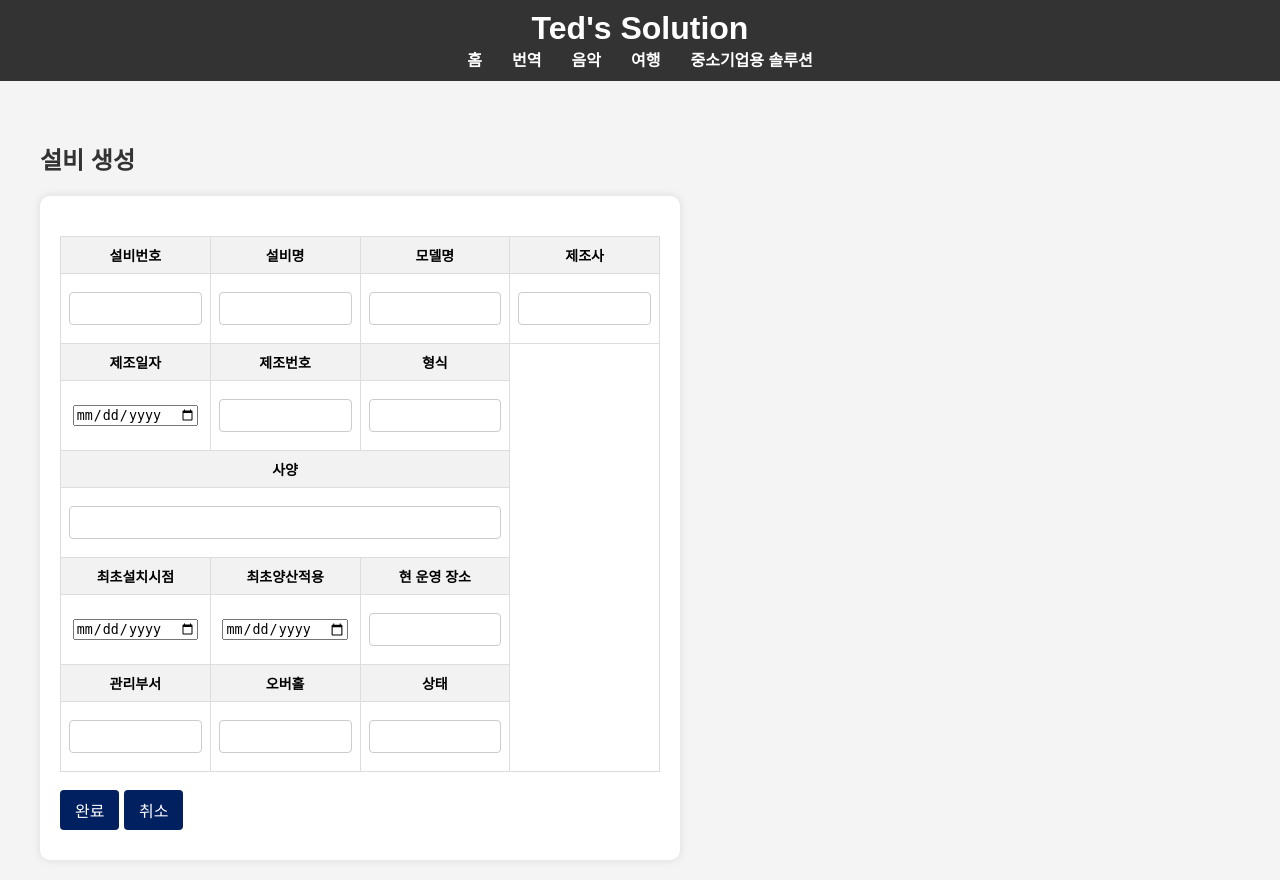
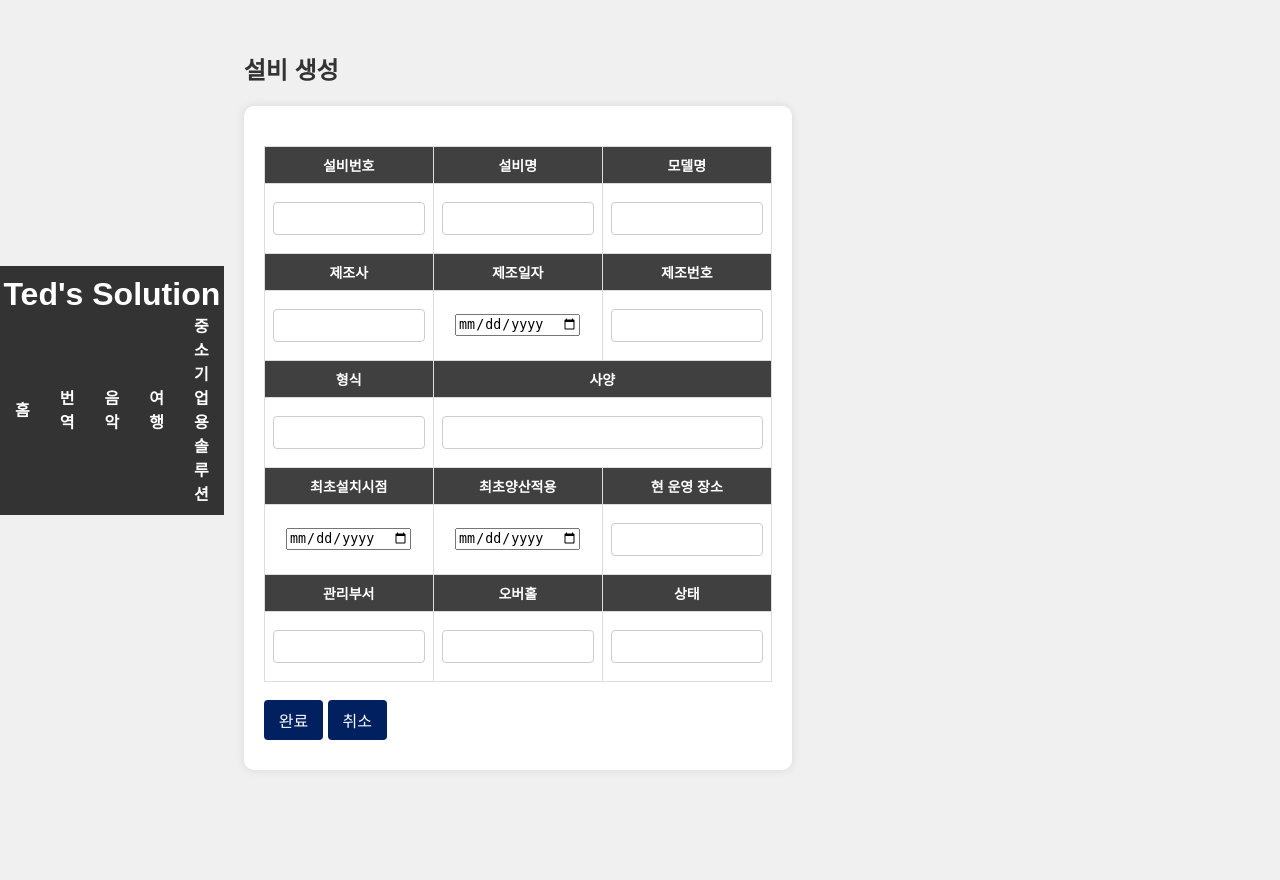
Before and after one commit to Ted19700128/midbizsolution, a Django app: page /equipment/create/ in a window 1280 px wide. After the commit the page ends 770 px from the top, so only its background shows below. Run offline with Django 5.2, Linux system fonts and the light colour scheme.

Commit message:
modify all pys

```diff
--- a/myapp/forms.py
+++ b/myapp/forms.py
@@ -6,7 +6,7 @@ from .models import Equipment
 class EquipmentForm(forms.ModelForm):
     class Meta:
         model = Equipment
-
+        fields = '__all__'
         fields = [
             'equipment_number', 'name', 'model_name', 'manufacturer', 'mfg_date', 'mfg_number', 'equipment_type', 'specs',
             'first_install', 'first_implement', 'current_operation_place', 'management_team', 'overhaul', 'current_status'
@@ -17,15 +17,15 @@ class EquipmentForm(forms.ModelForm):
             'name': forms.TextInput(attrs={'class': 'form-control'}),
             'model_name': forms.TextInput(attrs={'class': 'form-control'}),
             'manufacturer': forms.TextInput(attrs={'class': 'form-control'}),
-            'mfg_date': forms.TextInput(attrs={'class': 'form-control', 'type': 'date'}),  # 날짜 필드에 date 타입 추가
+            'mfg_date': forms.DateInput(attrs={'class': 'form-control', 'type': 'date'}),  # 날짜 필드에 date 타입 추가
             'mfg_number': forms.TextInput(attrs={'class': 'form-control'}),
             'equipment_type': forms.TextInput(attrs={'class': 'form-control'}),
             'specs': forms.TextInput(attrs={'class': 'form-control'}),
-            'first_install': forms.TextInput(attrs={'class': 'form-control', 'type': 'date'}),  # 날짜 필드에 date 타입 추가
-            'first_implement': forms.TextInput(attrs={'class': 'form-control', 'type': 'date'}),  # 날짜 필드에 date 타입 추가
+            'first_install': forms.DateInput(attrs={'class': 'form-control', 'type': 'date'}),  # 날짜 필드에 date 타입 추가
+            'first_implement': forms.DateInput(attrs={'class': 'form-control', 'type': 'date'}),  # 날짜 필드에 date 타입 추가
             'current_operation_place': forms.TextInput(attrs={'class': 'form-control'}),
             'management_team': forms.TextInput(attrs={'class': 'form-control'}),
-            'overhaul': forms.TextInput(attrs={'class': 'form-control'}),
+            'overall': forms.DateInput(attrs={'class': 'form-control', 'type': 'date'}),  # 날짜 필드에 date 타입 추가
             'current_status': forms.TextInput(attrs={'class': 'form-control'}),
         }
 
@@ -46,15 +46,13 @@ class EquipmentForm(forms.ModelForm):
             'current_status': '상태',
         }
 
-    def as_custom(self, exclude_fields=None):
-        if exclude_fields is None:
-            exclude_fields = []
-        output = []
-        for field in self:
-            if field.name not in exclude_fields:
-                output.append(
-                    f'<div class="form-group">'
-                    f'{field.label_tag()} {field} {field.errors}'
-                    f'</div>'
-                )
-        return '\n'.join(output)
+    def __init__(self, *args, **kwargs):
+        super().__init__(*args, **kwargs)
+
+        # 필수 입력이 아닌 필드에 대해 required 속성 비활성화
+        self.fields['mfg_date'].required = False
+        self.fields['mfg_number'].required = False
+        self.fields['equipment_type'].required = False
+        self.fields['specs'].required = False
+        self.fields['first_implement'].required = False
+        self.fields['overhaul'].required = False
--- a/myapp/models.py
+++ b/myapp/models.py
@@ -7,15 +7,15 @@ class Equipment(models.Model):
     name = models.CharField(max_length=10)
     model_name = models.CharField(max_length=15)
     manufacturer = models.CharField(max_length=10)
-    mfg_date = models.CharField(max_length=10)
-    mfg_number = models.CharField(max_length=10)
-    equipment_type = models.CharField(max_length=10)
+    mfg_date = models.DateField(blank=True, null=True)  # 필수 입력이 아닌 경우
+    mfg_number = models.CharField(max_length=10, blank=True, null=True)  # 필수 입력이 아닌 경우
+    equipment_type = models.CharField(max_length=15, blank=True, null=True)
     specs = models.TextField(blank=True, null=True)
-    first_install = models.CharField(max_length=10, blank=True, null=True)
-    first_implement = models.CharField(max_length=10, blank=True, null=True)
+    first_install = models.DateField()
+    first_implement = models.DateField(blank=True, null=True)
     current_operation_place = models.CharField(max_length=10)
     management_team = models.CharField(max_length=10)
-    overhaul = models.CharField(max_length=10)
+    overhaul = models.DateField(blank=True, null=True)
     current_status = models.CharField(max_length=10)
 
     def save(self, *args, **kwargs):
--- a/myapp/templates/myapp/create_equipment.html
+++ b/myapp/templates/myapp/create_equipment.html
@@ -16,10 +16,8 @@
             <th>설비번호</th>
             <th>설비명</th>
             <th>모델명</th>
-            <th>제조사</th>
         </tr>
         <tr>
-            <td>{{ form.equipment_number }}</td>
             <td>{{ form.name }}</td>
             <td>{{ form.model_name }}</td>
             <td>{{ form.manufacturer }}</td>
@@ -27,22 +25,24 @@
 
         <!-- 2행 : 제조사, 제조일자, 제조번호 -->
         <tr>
+            <th>제조사</th>
             <th>제조일자</th>
             <th>제조번호</th>
-            <th>형식</th>
         </tr>
         <tr>
+            <td>{{ form.equipment_number }}</td>
             <td>{{ form.mfg_date }}</td>
             <td>{{ form.mfg_number }}</td>
-            <td>{{ form.equipment_type }}</td>
         </tr>
 
         <!-- 3행 : 형식, 사양 -->
         <tr>
-            <th colspan="3">사양</th>
+            <th>형식</th>
+            <th colspan="2">사양</th>
         </tr>
         <tr>
-            <td colspan="3">{{ form.specs }}</td>
+            <td>{{ form.equipment_type }}</td>
+            <td colspan="2">{{ form.specs }}</td>
         </tr>
 
         <!-- 4행 : 최초 설치 시점, 최초 양산 적용, 현 운영 장소 -->
@@ -79,6 +79,24 @@
 
 {% block extra_css %}
 <style>
+    /* 전체 페이지를 Flexbox로 설정하여 중앙 배치 */
+    body, html {
+        height: 100%;
+        margin: 0;
+        display: flex;
+        justify-content: center; /* 가로 중앙 정렬 */
+        align-items: center; /* 세로 중앙 정렬 */
+        background-color: #f0f0f0; /* 전체 배경색 */
+    }
+
+    /* 폼을 감싸는 컨테이너를 추가하여 중앙 정렬 */
+    .form-container {
+        display: flex;
+        justify-content: center;
+        align-items: center;
+        width: 100%; /* 컨테이너의 너비를 전체 화면으로 설정 */
+    }
+
     form {
         width: 50%; /* 폼의 너비를 50%로 설정 */
         background-color: #ffffff; /* 폼의 배경을 흰색으로 설정 */
@@ -93,6 +111,7 @@
         border-collapse: collapse; /* 경계선 겹침 방지 */
         table-layout: fixed; /* 고정된 테이블 레이아웃 */
     }
+
     th, td {
         font-size: 14px; /* 글자 크기 설정 */
         border: 1px solid #dddddd; /* 테두리 스타일 */
@@ -101,8 +120,11 @@
         word-wrap: break-word; /* 긴 단어 줄바꿈 */
         overflow-wrap: break-word; /* 긴 단어 줄바꿈 */
     }
+
     th {
-        background-color: #f2f2f2; /* 헤더 배경색 */
+        background-color: rgb(64, 64, 64); /* 헤더 배경색을 rgb(64, 64, 64)로 설정 */
+        color: #ffffff; /* 헤더 텍스트를 흰색으로 설정 */
+
     }
 </style>
 {% endblock %}
```
Also changed, not shown: myapp/migrations/0002_equipment_current_operation_place_and_more.py, myapp/migrations/0003_remove_equipment_overall_equipment_overhaul_and_more.py (deleted).
